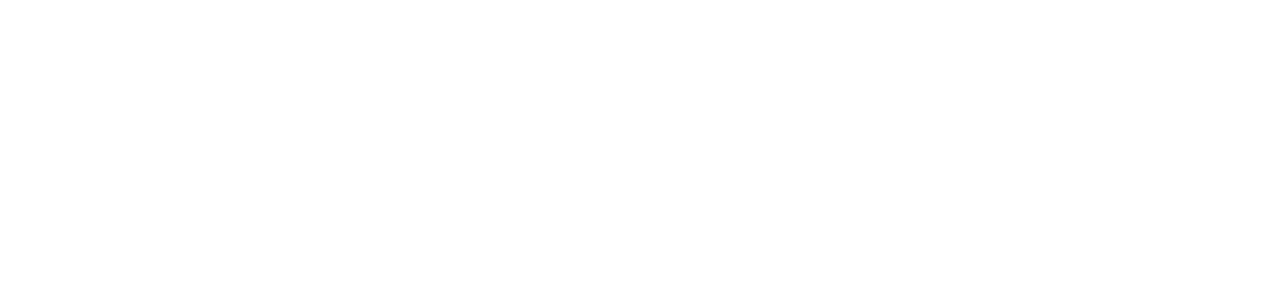
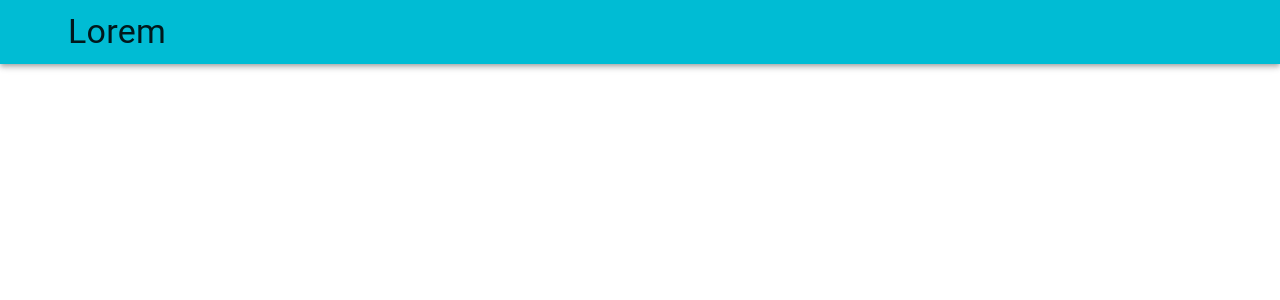
Before and after one commit to yo-atmosf3re/_port, a React (Create React App) app: page / in a window 1280 px wide. Shown: the top 300 px of the page. Built offline with nearby package versions, Linux system fonts and the light colour scheme.

Commit message:
added material UI library, set up the first layout layout of the project;

```diff
--- a/package.json
+++ b/package.json
@@ -3,6 +3,10 @@
   "version": "0.1.0",
   "private": true,
   "dependencies": {
+    "@emotion/react": "^11.10.0",
+    "@emotion/styled": "^11.10.0",
+    "@mui/icons-material": "^5.10.2",
+    "@mui/material": "^5.10.2",
     "@testing-library/jest-dom": "^5.14.1",
     "@testing-library/react": "^13.0.0",
     "@testing-library/user-event": "^13.2.1",
@@ -10,6 +14,7 @@
     "@types/node": "^16.7.13",
     "@types/react": "^18.0.0",
     "@types/react-dom": "^18.0.0",
+    "material-icons": "^1.11.10",
     "react": "^18.2.0",
     "react-dom": "^18.2.0",
     "react-scripts": "5.0.1",
--- a/src/App.tsx
+++ b/src/App.tsx
@@ -1,11 +1,43 @@
 import React from 'react';
 import logo from './logo.svg';
 import './App.css';
+import { AppBar, Box, Container, createTheme, Grid, IconButton, ThemeProvider, Toolbar, Typography } from '@mui/material';
+import MenuIcon from '@mui/material';
+import { cyan } from '@mui/material/colors';
+
 
 function App() {
+  const theme = createTheme({
+    palette: {
+      primary: cyan,
+      secondary: {
+        main: '#80deea',
+      },
+    },
+  })
   return (
     <div>
+      <ThemeProvider theme={theme}>
+        <Box sx={{ flexGrow: 2 }}>
+          <AppBar color='primary' position="relative">
+            <Toolbar>
+              <IconButton
+                size="medium"
+                edge="start"
+                color="default"
+                sx={{ mr: 5 }}
+              >
+              </IconButton>
+              <Typography variant="h4" component="div" sx={{ flexGrow: 1 }}>
+                Lorem
+              </Typography>
+            </Toolbar>
+          </AppBar>
+        </Box>
+        <Container>
 
+        </Container>
+      </ThemeProvider>
     </div>
   );
 }
```
Also changed, not shown: 1 other file (tests, documents, lock files or other folders).
